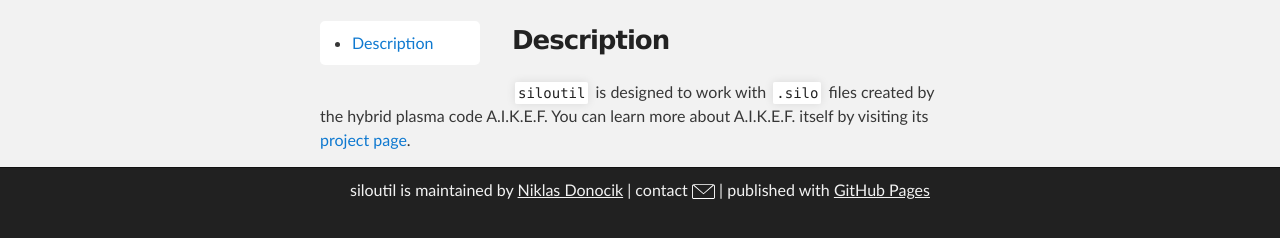
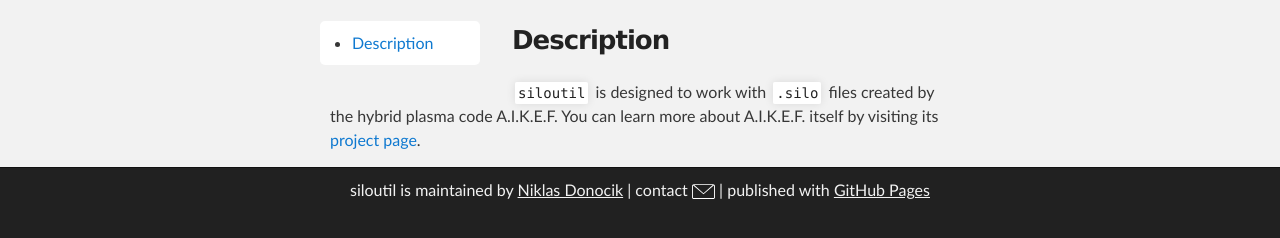
Before and after one commit to siloutil/siloutil.github.io, a Jekyll site: the page built from README.md, in a window 1280 px wide. Shown: the part 300-538 px from the top of the page. Built offline with Jekyll 4.4.1, drawn with Linux system fonts in a browser that asks for light colours; our own code applies the rules of GitHub Pages for plain Markdown files.

Commit message:
Update default.html

```diff
--- a/_layouts/default.html
+++ b/_layouts/default.html
@@ -70,16 +70,12 @@
 
     <div id="tipue_search_content" class="inner"></div>
     <div class="inner">{% include toc.html html=content h_min=2 h_max=2  class='toc' %}</div>
-    <section id="main_content" class="inner">
-      {{ content }}
-    </section>
+    <div class="inner">
+      <section id="main_content" class="inner">
+        {{ content }}
+      </section>
+    </div>
   </div>
-
-  <!--  <form action="{{ page.url | relative_url }}">
-      <div class="tipue_search_left"><img src="{{ "/assets/tipuesearch/search.png" | relative_url }}" class="tipue_search_icon"></div>
-      <div class="tipue_search_right"><input type="text" name="q" id="tipue_search_input" pattern=".{3,}" title="At least 3 characters" required></div>
-      <div style="clear: both;"></div>
-    </form> -->
 
     <script>
     $(document).ready(function() {
```
